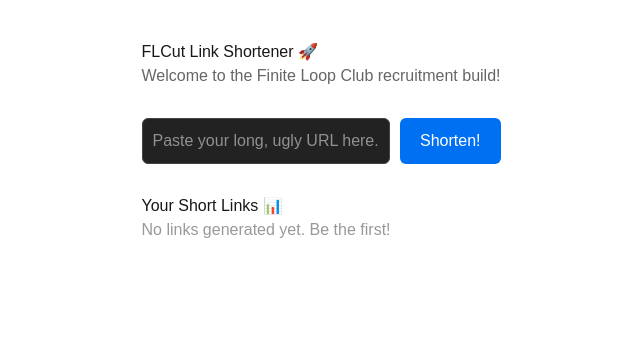
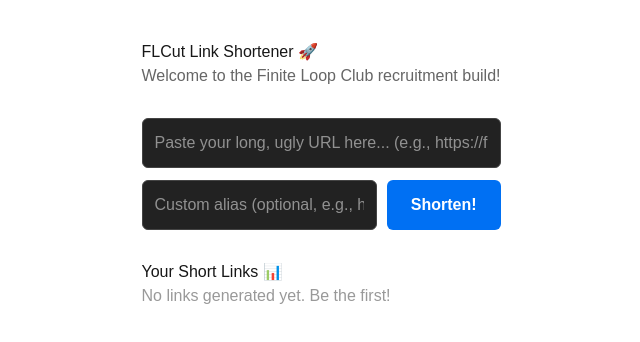
Before and after one commit to VaibhavGovekar/flcut-link-shortener, a Next.js app: page / in a window 1280 px wide. Shown: the top 342 px of the page, without its empty margins (319-959 px from the left). Built offline with nearby package versions, Linux system fonts and the light colour scheme; no server answers; the database is empty.

Commit message:
feat: solve custom aliases, route protection blocklist, and collision handling

```diff
--- a/app/actions.ts
+++ b/app/actions.ts
@@ -1,29 +1,54 @@
 // app/actions.ts
 'use server';
 
-import { db } from '../db'; // Notice the '../db' instead of '@/db'
+import { db } from '../db';
 import { revalidatePath } from 'next/cache';
+import { nanoid } from 'nanoid';
 
 // FLCUT-AI-2627-visible
+// loopTraceMarkerVisible
+
+// 1. Define a reserved word blocklist to protect our Next.js routes
+const RESERVED_WORDS = ['admin', 'api', 'dashboard', 'login', 'static', 'favicon', 'links'];
+
 export async function createShortLink(formData: FormData) {
   const longUrl = formData.get('longUrl') as string;
+  let customAlias = formData.get('customAlias') as string;
 
-  if (!longUrl) {
-    throw new Error('URL is required!');
+  // Clean up any accidental spaces the user might have typed
+  customAlias = customAlias?.trim().toLowerCase();
+
+  let finalCode = '';
+
+  if (customAlias) {
+    // 2. Hard Problem Check A: Is the requested alias on the blocklist?
+    if (RESERVED_WORDS.includes(customAlias)) {
+      throw new Error("This alias is reserved for system use. Please pick another one!");
+    }
+
+    // 3. Hard Problem Check B: Does this alias already exist in the database?
+    const existingLink = await db.link.findUnique({
+      where: { shortCode: customAlias },
+    });
+
+    if (existingLink) {
+      throw new Error("This alias is already taken! Try adding a year or a number to it.");
+    }
+
+    finalCode = customAlias;
+  } else {
+    // 4. Default behavior: If no alias is given, generate a random 6-character code
+    finalCode = nanoid(6);
   }
 
-  // 1. Generate a random 6-character short code (e.g., "a8f3g2")
-  const shortCode = Math.random().toString(36).substring(2, 8);
-
-  // 2. Save the pair inside your cloud database table
+  // 5. Save securely to your cloud Neon database
   await db.link.create({
     data: {
-      longUrl: longUrl,
-      shortCode: shortCode,
-      loopTraceMarkerVisible: "active" // Keeps our compliance marker safe!
-    }
+      longUrl,
+      shortCode: finalCode,
+    },
   });
 
-  // 3. Tell Next.js to refresh the UI page to show the new link
+  // Refresh the page data instantly
   revalidatePath('/');
 }
--- a/app/page.tsx
+++ b/app/page.tsx
@@ -17,17 +17,26 @@ export default async function HomePage() {
       <p style={{ color: "#666" }}>Welcome to the Finite Loop Club recruitment build!</p>
 
       {/* Input Form Box */}
-      <form action={createShortLink} style={{ display: "flex", gap: "10px", margin: "30px 0" }}>
+      <form action={createShortLink} style={{ display: "flex", flexDirection: "column", gap: "12px", margin: "30px 0" }}>
         <input
           type="url"
           name="longUrl"
-          placeholder="Paste your long, ugly URL here..."
+          placeholder="Paste your long, ugly URL here... (e.g., https://forms.gle/...)"
           required
-          style={{ flex: 1, padding: "10px", borderRadius: "6px", border: "1px solid #444", backgroundColor: "#222", color: "#fff",fontSize: "16px" }}
+          style={{ padding: "12px", borderRadius: "6px", border: "1px solid #444", backgroundColor: "#222", color: "#fff", fontSize: "16px" }}
         />
-        <button type="submit" style={{ padding: "10px 20px", background: "#0070f3", color: "white", border: "none", borderRadius: "6px", cursor: "pointer" }}>
-          Shorten!
-        </button>
+
+        <div style={{ display: "flex", gap: "10px" }}>
+          <input
+            type="text"
+            name="customAlias"
+            placeholder="Custom alias (optional, e.g., hackfest26)"
+            style={{ flex: 1, padding: "12px", borderRadius: "6px", border: "1px solid #444", backgroundColor: "#222", color: "#fff", fontSize: "16px" }}
+          />
+          <button type="submit" style={{ padding: "12px 24px", background: "#0070f3", color: "white", border: "none", borderRadius: "6px", cursor: "pointer", fontWeight: "bold", fontSize: "16px" }}>
+            Shorten!
+          </button>
+        </div>
       </form>
 
      {/* Simple Dashboard List */}
```
Also changed, not shown: 1 other file (tests, documents, lock files or other folders).
